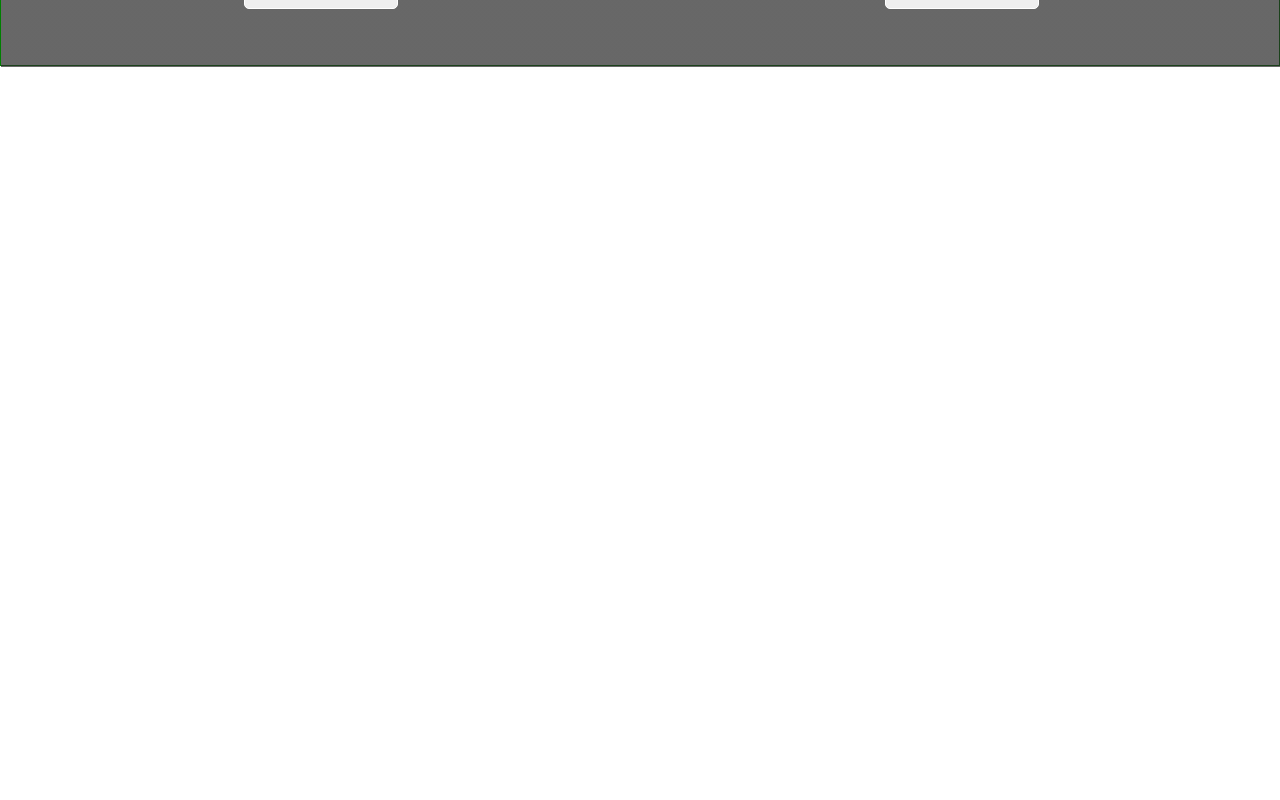
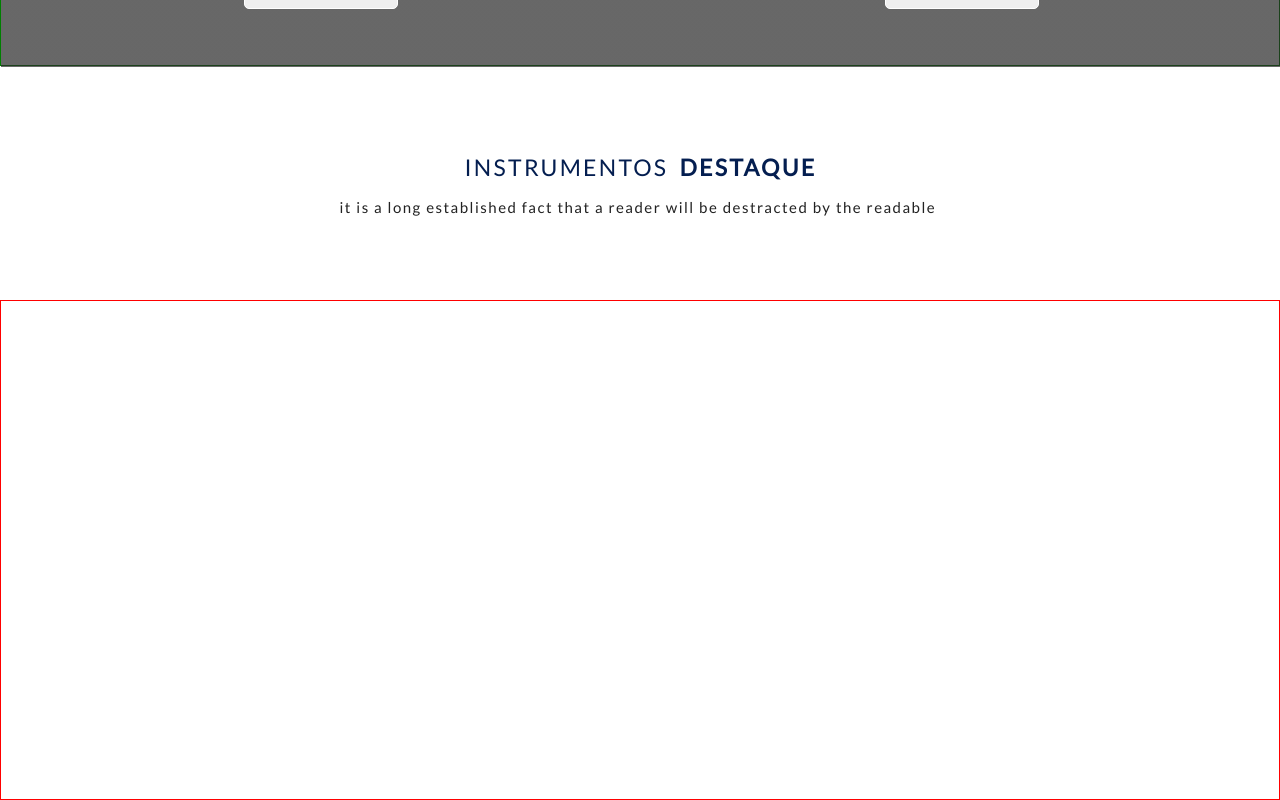
Before and after one commit to Renato-Dantas/teste-front-end, a React (Create React App) app: page / in a window 1280 px wide. Shown: the part 1189-1989 px from the top of the page. Before the commit the page ends 1256 px from the top, so only its background shows below. Built offline with nearby package versions, Linux system fonts and the light colour scheme.

Commit message:
preparando a área da vitrine

```diff
--- a/src/App.js
+++ b/src/App.js
@@ -6,6 +6,7 @@ import Header from './components/Header'
 import Nav from './components/Nav'
 import News from './components/News';
 import Products from './components/Products';
+import Store from './components/Store'
 
 
 
@@ -20,6 +21,7 @@ function App() {
       <Carousel></Carousel>
       <Products></Products>
       <News></News>
+      <Store></Store>
     </div>
   );
 }
--- /dev/null
+++ b/src/components/Store.css
@@ -0,0 +1,57 @@
+
+.store-sec{
+    width: 1280px;
+    height: auto;
+    position: absolute;
+    top: 1345px;
+}
+
+.store-titles{
+    display: flex;
+    justify-content: center;
+    align-items: center;
+    height: 23px;
+}
+
+.str-span-font{
+    font-family: Lato;
+    font-style: normal;
+    font-size: 23px;
+    line-height: 100%;
+    letter-spacing: 0.1em;
+    color: #041E50;
+}
+
+.store-spn1{
+    width: 203px;
+    height: 23px;
+    margin-right: 12px;
+    font-weight: normal;
+}
+
+.store-spn2{
+    width: 136px;
+    height: 23px;
+    font-weight: bold;
+}
+
+.store-subtitle{
+    margin: 21px auto;
+    width: 601px;
+    height: 15px;
+
+    font-family: Lato;
+    font-style: normal;
+    font-weight: normal;
+    font-size: 15px;
+    line-height: 100%;
+    letter-spacing: 0.1em;
+    color: #222222;
+}
+
+.store-showcase{
+    margin-top: 85px;
+    width: 1280px;
+    height: 500px;
+    border: 1px solid red;
+}
--- /dev/null
+++ b/src/components/Store.jsx
@@ -0,0 +1,22 @@
+import './Store.css'
+
+const Store = ({children}) => {
+    return (
+        <section className='store-sec'>
+            <div className='store-titles'>
+                <span className='store-spn1 str-span-font'>INSTRUMENTOS</span>
+                <span className='store-spn2 str-span-font'>DESTAQUE</span>
+            </div>
+            <div className="store-subtitle">
+                it is a long established fact that a reader will be destracted by the readable
+            </div>
+
+            <div className="store-showcase">
+
+            </div>
+
+        </section>
+     );
+}
+
+export default Store;
```
